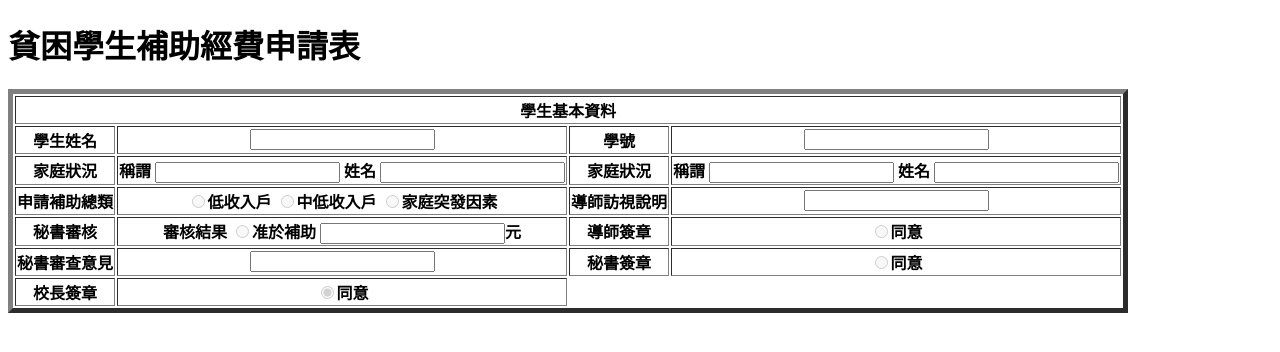
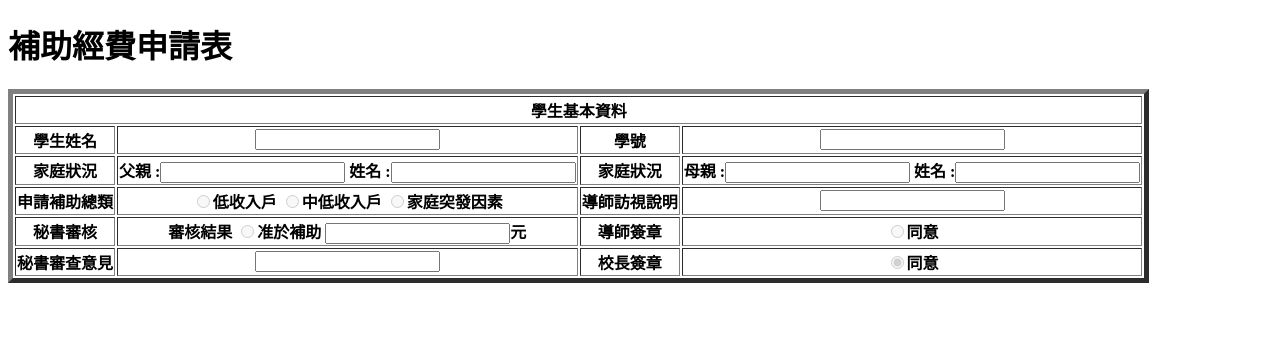
Before and after one commit to shiueer/-, a PHP site: page /addMessageForm.php in a window 1280 px wide. Shown: the top 352 px of the page. Run offline with PHP 8.4, Linux system fonts and the light colour scheme; lists and menus that the app fills with data are empty.

Commit message:
fix the title of the apply

```diff
--- a/addMessageForm.php
+++ b/addMessageForm.php
@@ -6,10 +6,10 @@ require("dbconnect.php");
 <html xmlns="http://www.w3.org/1999/xhtml">
 <head>
 <meta http-equiv="Content-Type" content="text/html; charset=utf-8" />
-<title>貧困學生補助經費申請</title>
+<title>補助經費申請表</title>
 </head>
 <body>
-<h1>貧困學生補助經費申請表</h1>
+<h1>補助經費申請表</h1>
 <table border="5"  width="auto">
     <thead>
       <tr>
@@ -23,15 +23,15 @@ require("dbconnect.php");
       </tr>
       <tr>
         <th>家庭狀況</th>
-        <th>稱謂
-        <input name="title" type="text" id="title" />
-        姓名
-        <input name="title" type="text" id="title" /></th>
+        <th>
+          父親 :<input name="title" type="text" id="title" />
+          姓名 :<input name="title" type="text" id="title" />
+        </th>
         <th>家庭狀況</th>
-        <th>稱謂
-        <input name="title" type="text" id="title" />
-        姓名
-        <input name="title" type="text" id="title" /></th>
+        <th>
+          母親 :<input name="title" type="text" id="title" />
+          姓名 :<input name="title" type="text" id="title" />
+        </th>
       </tr>
       <tr>
         <th>申請補助總類</th>
@@ -59,14 +59,9 @@ require("dbconnect.php");
           <th>
             <input name="title" type="text" id="title" readonly/></th>
           </th>
-          <th>秘書簽章</th>
-          <th><input type="radio" name = "role" value = "2" checked disabled><label>同意</label></th>
-      </tr>
-      <tr>
-        <th>校長簽章</th>
+          <th>校長簽章</th>
         <th><input type="radio" name = "role" value = "2" checked disabled><label>同意</label></th>
         </th>
-      </tr>
     </thead>
 
 </table>
```
